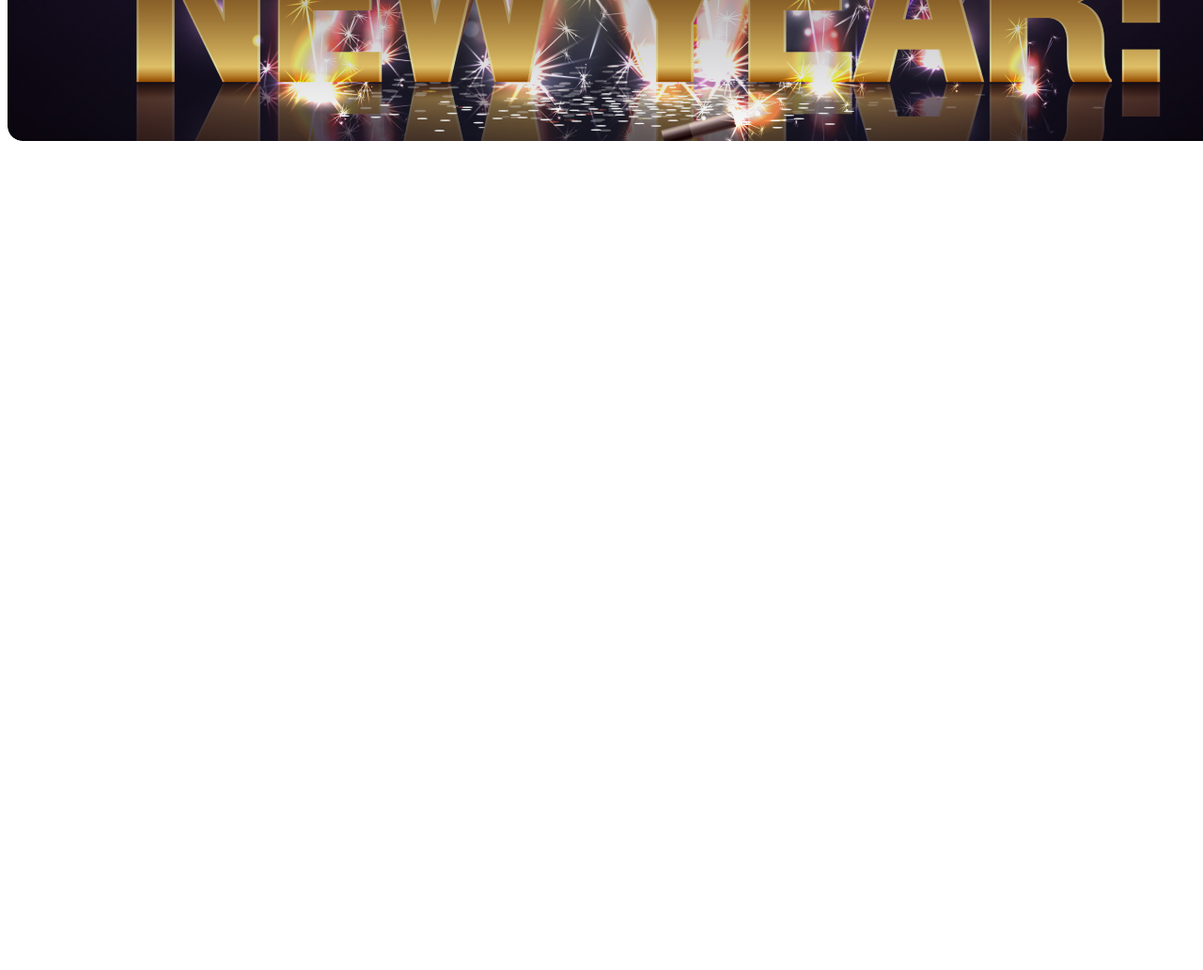
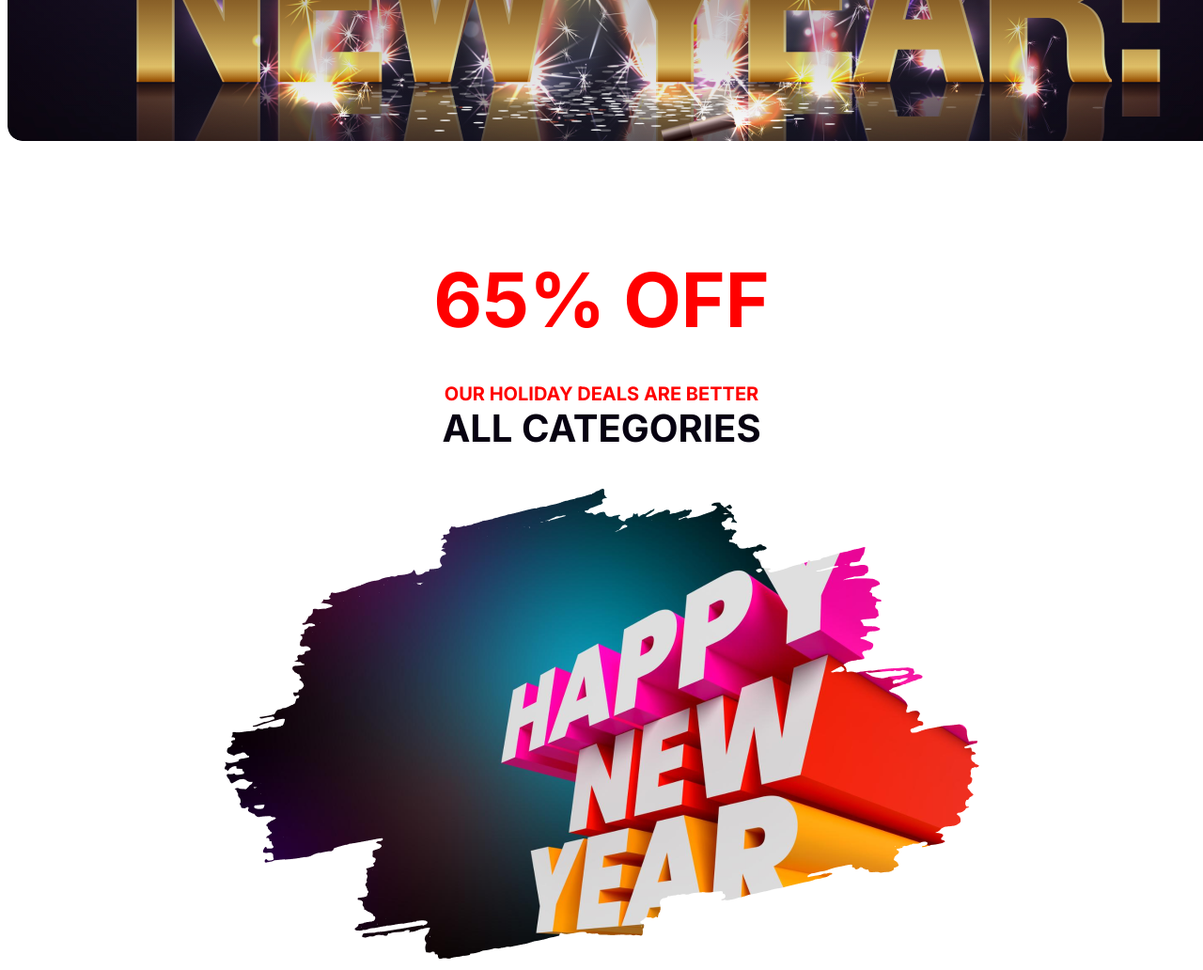
Before and after one commit to jarif180/Assignment-1, a plain HTML site: page index.html in a window 1280 px wide. Shown: the part 500-1532 px from the top of the page at 94% size. Before the commit the page ends 800 px from the top, so only its background shows below. Drawn offline with Linux system fonts and the light colour scheme.

Commit message:
section 2 done

```diff
--- a/index.html
+++ b/index.html
@@ -20,7 +20,12 @@
 
 
     <main>
-
+        <section class="section-1">
+            <h1 class="title-1">65% OFF</h1>
+            <h4 class="title-2">OUR HOLIDAY DEALS ARE BETTER</h4>
+            <h2 class="title-3">ALL CATEGORIES</h2>
+            <img src="resources/New Year Photo.png" alt="" class="sec1-img">
+        </section>
     </main>
 
 
--- a/styles.css
+++ b/styles.css
@@ -10,7 +10,7 @@ html {
     margin: 50px auto;
     width: 1320px;
     height: 600px;
-    background-image:linear-gradient(180deg, #070211 0%, rgba(7, 2, 17, 0.00) 100%), url(resources/Banner\ Image.png);
+    background-image: linear-gradient(180deg, #070211 0%, rgba(7, 2, 17, 0.00) 100%), url(resources/Banner\ Image.png);
     border-radius: 16px;
     background-position: center;
 
@@ -38,3 +38,41 @@ html {
     text-align: center;
 
 }
+
+
+/* sec1 */
+.section-1 {
+    margin-top: 120px;
+    text-align: center;
+    font-family: 'Inter', sans-serif;
+}
+
+.title-1 {
+    color: #f00;
+    font-size: 80px;
+    font-weight: 700px;
+    margin-top: 0px;
+    margin-bottom: 40px;
+}
+
+.title-2 {
+    margin-top: 0px;
+    color: #f00;
+    font-size: 20px;
+    font-weight: 500px;
+    margin-bottom: 0px;
+
+}
+
+.title-3 {
+    margin-top: 0px;
+    color: #070211;
+    font-size: 40px;
+    font-weight: 700;
+    margin-bottom: 40px;
+
+}
+
+.sec1-img{
+    margin-top: 0px;
+}
```
